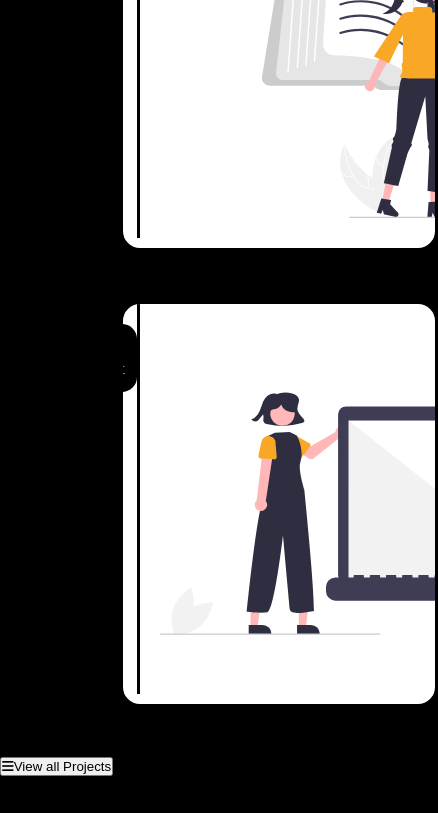
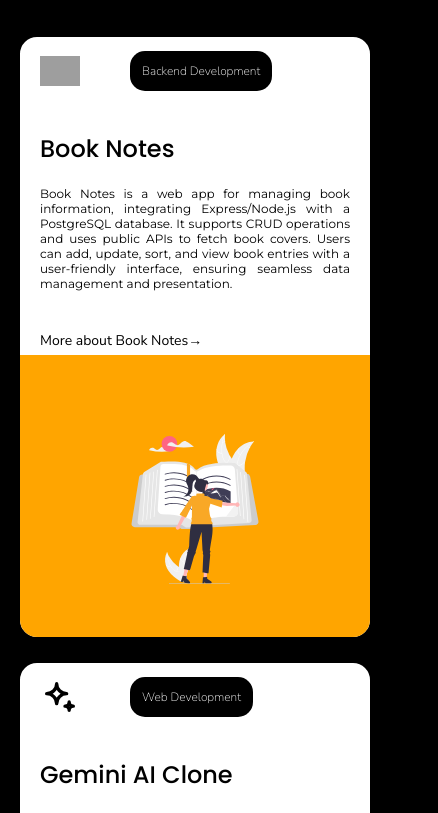
Before and after one commit to Adesh-111/Adesh.dev, a React (Vite) app: page / in a window 390 px wide. Shown: the part 5380-6193 px from the top of the page, 438 px wide, since content can reach past the window. Before the commit the page ends 6156 px from the top, so only its background shows below. Built offline with nearby package versions, Linux system fonts and the light colour scheme; grey boxes are pictures that could not be loaded.

Commit message:
Completion of all elements in projects section

```diff
--- a/src/components/Projects/Project.css
+++ b/src/components/Projects/Project.css
@@ -5,10 +5,22 @@
 * {
   padding: 0;
   margin: 0;
+  /* box-sizing;: border-box */
 }
 
 .two-projects-container {
-  margin-top: 200px;
+  margin-top: 400px;
+  display: flex;
+  flex-direction: column;
+  align-items: center;
+  justify-content: center;
+  height: 100vh;
+  margin-bottom: 20px;
+}
+
+.project {
+  display: flex;
+  justify-content: center;
 }
 
 .project-container {
@@ -19,8 +31,8 @@
   width: 80%;
   height: 400px;
   margin: 10px;
-  margin-left: 120px;
-  margin-right: 40px;
+  margin-left: 30px;
+  margin-right: 30px;
   margin-bottom: 50px;
   border: 3px solid black;
   border-radius: 20px;
@@ -40,10 +52,22 @@
 }
 
 .project-image img {
+  width: 300px;
+  height: 300px;
+  padding: 20px;
+  background-color: orange;
+  overflow: hidden;
+}
+
+.project-image {
+  display: flex;
+  justify-content: center;
+  align-items: center;
+  flex-shrink: 0;
+  background-color: orange;
+  overflow: hidden;
   width: 500px;
-  height: 350px;
-  padding: 20px;
-  border-left: 3px solid black;
+  height: 400px;
 }
 
 .project-domain p {
@@ -58,9 +82,9 @@
   border-radius: 15px;
 }
 
-
-.project-description{
-    margin-left: 50px;
+.project-description {
+  margin-left: 50px;
+  border-right: 2px solid black;
 }
 
 .project-container h3 {
@@ -78,3 +102,152 @@
   padding-right: 20px;
   font-family: "Montserrat";
 }
+
+.two-projects-container h2 {
+  color: white;
+  font-size: 2.5rem;
+  font-family: "Poppins";
+  font-weight: 500;
+  margin-bottom: 50px;
+  text-align: center;
+  padding: 20px;
+}
+
+.two-projects-container h2 span {
+  background-color: white;
+  color: black;
+  padding: 5px;
+}
+
+.project-description button {
+  border: none;
+  background-color: white;
+  margin-top: 40px;
+  font-family: "Nunito sans";
+  font-size: 14px;
+  padding-bottom: 5px;
+}
+
+.project-container:hover {
+  span {
+    margin-left: 10px;
+    transition: 1.2s ease;
+  }
+  transition: 1.2s ease;
+  box-shadow: 7px 7px 0px 0px white;
+  margin-right: 7px;
+  margin-bottom: 57px;
+}
+
+.more-projects {
+  font-size: 16px;
+  font-family: "Nunito sans";
+  font-weight: 500;
+  padding: 15px;
+  display: inline-flex;
+  justify-content: center;
+  border-radius: 12px;
+  border: none;
+  cursor: pointer;
+  box-shadow: 5px 5px 0px 0px grey;
+  margin-bottom: 30px;
+  transition: 0.3s ease-in;
+}
+
+.more-projects i {
+  width: 25px;
+  padding-right: 30px;
+}
+
+.more-projects:hover {
+  background-color: #ff8911;
+  color: white;
+  transform: translate(0px, 5px);
+  box-shadow: 5px 5px 0px 0px white;
+}
+
+@media screen and (max-width: 1280px) {
+  .description {
+    font-size: 15px;
+  }
+
+  .project-image img {
+    width: 400px;
+    height: 300px;
+  }
+}
+
+@media screen and (max-width: 1160px) {
+  .description {
+    font-size: 14px;
+  }
+
+  .project-container h3 {
+    font-size: 1.5rem;
+  }
+
+  .project-image img {
+    width: 380px;
+    height: 200px;
+  }
+
+  .project-image {
+    width: 400px;
+    height: auto;
+  }
+
+  .project-container .project-domain p {
+    font-size: 12px;
+  }
+}
+
+@media screen and (max-width: 908px) {
+  .project-container {
+    flex-direction: column;
+    z-index: 999;
+    width: 90%;
+    height: 600px;
+  }
+
+  .project-image {
+    width: 99.99%;
+    height: 307px;
+    overflow: hidden;
+  }
+
+  .project-image img {
+    /* width: 300px; */
+    height: 150px;
+    overflow: hidden;
+  }
+
+  .project-description {
+    border: none;
+  }
+
+  .two-projects-container {
+    margin-top: 600px;
+  }
+}
+
+@media screen and (max-width: 600px) {
+  .description {
+    font-size: 12px;
+  }
+  .project-description{
+    margin-left: 20px;
+  }
+
+  .two-projects-container h2{
+    font-size: 1.5rem;
+  }
+
+  .project-container{
+    width: 350px;
+    margin: 0;
+    margin-bottom: 20px;
+  }
+  .project-domain{
+    margin-top: 20px;
+  }
+}
```
